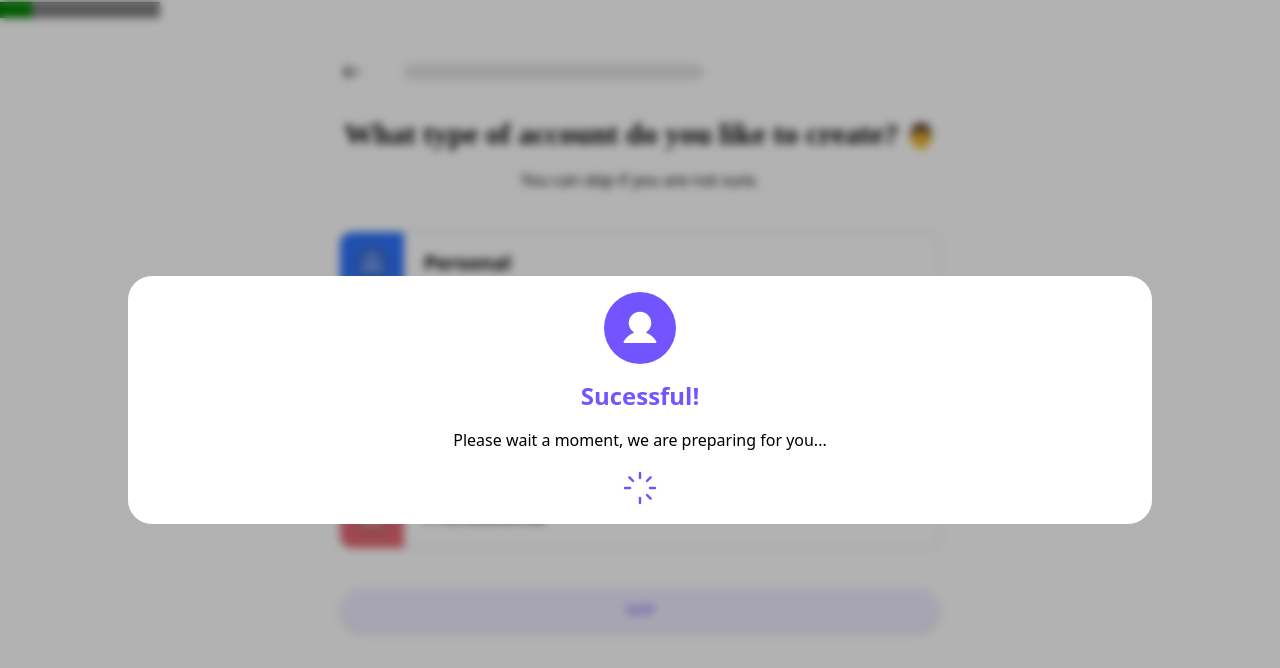
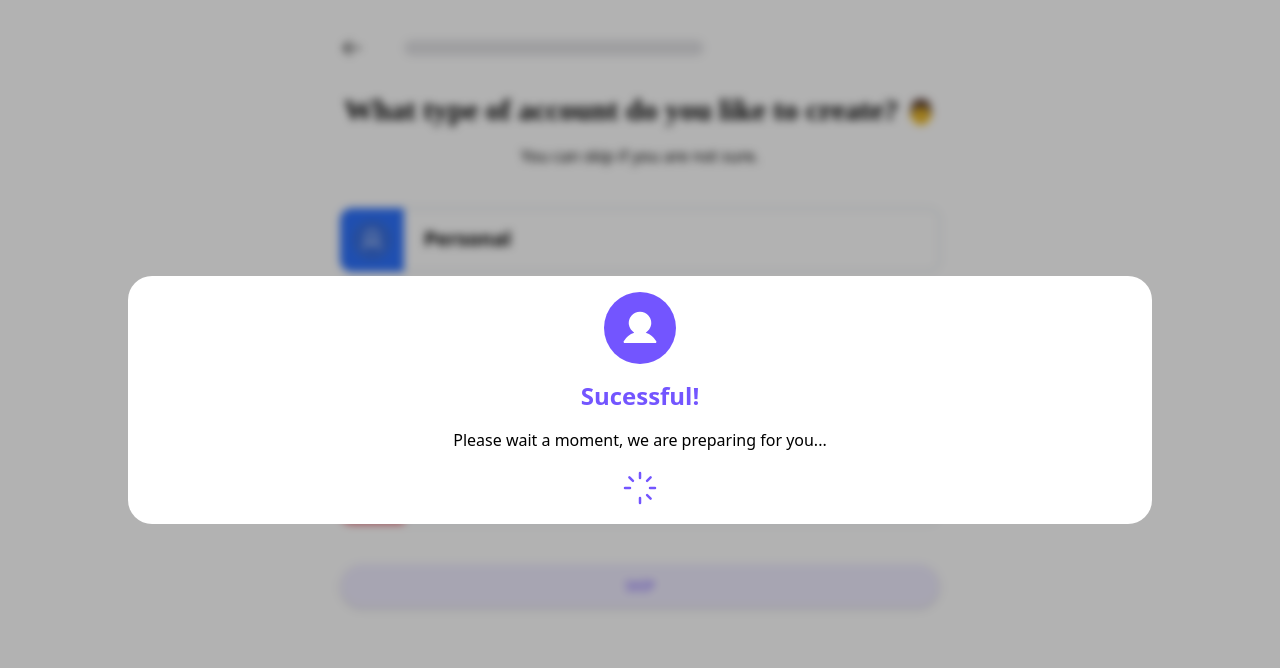
Before and after one commit to smartcollins/quizzico, a React (Create React App) app: page /occupation in a window 1280 px wide. Shown: the top 668 px of the page. Built offline with nearby package versions, Linux system fonts and the light colour scheme.

Commit message:
deleted Progress

```diff
--- a/src/App.js
+++ b/src/App.js
@@ -3,7 +3,6 @@ import Loader from "./components/loader/Loader";
 import Carousel from "./components/Carousel";
 import AccountType from "./components/AccountType";
 import AccountTypePage from "./pages/AccountTypePage";
-import Progress from "./components/Progress";
 import Modal from "./components/Modal";
 import {
   createBrowserRouter,
@@ -46,7 +45,6 @@ function App() {
     <Loader />
   ) : (
     <div className="App h-screen">
-      <Progress />
       <Modal
         visible={true}
         desc="Sucessful!"
--- a/src/components/Progress.jsx
+++ /dev/null
@@ -1,13 +0,0 @@
-import React from 'react';
-
-
-const Progress = ()=>{
-    return(
-        <div>
-            <progress value={20} max={100}></progress>
-        </div>
-    )
-}
-
-
-export default Progress;
```
